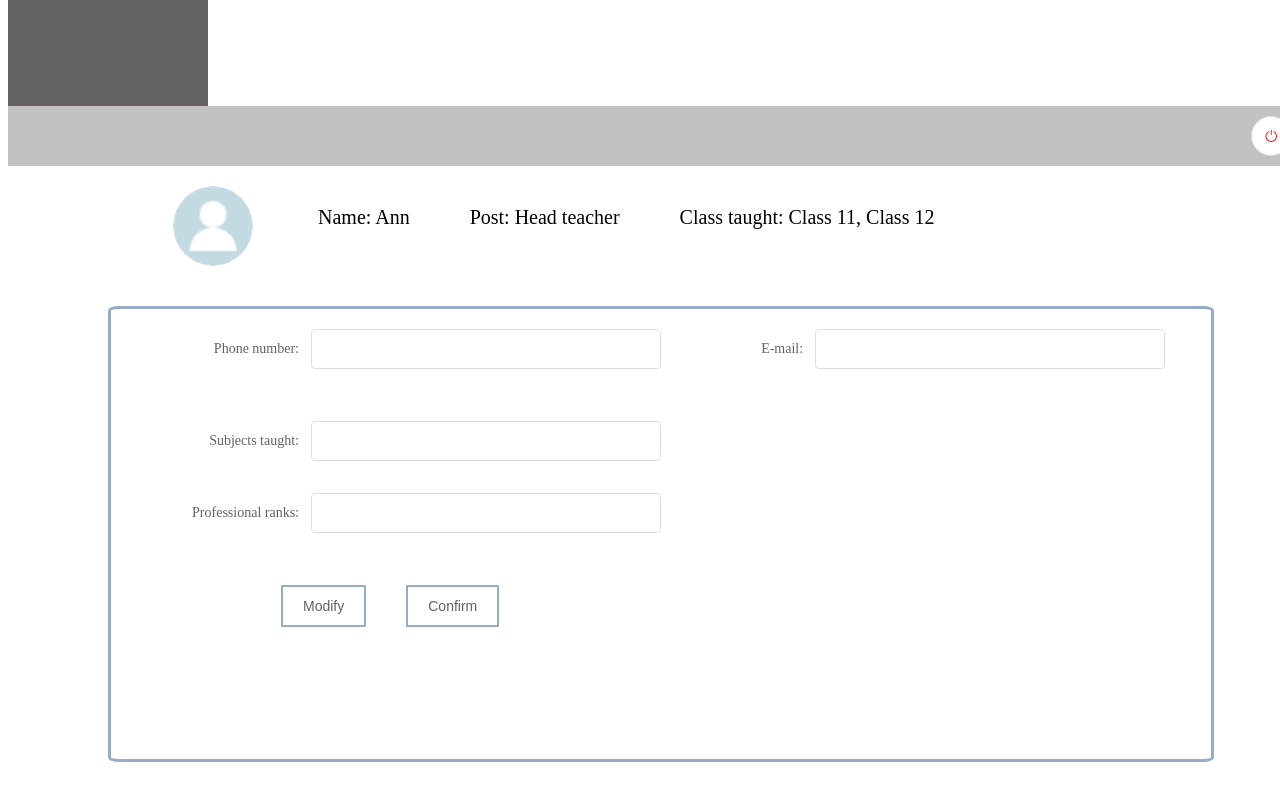
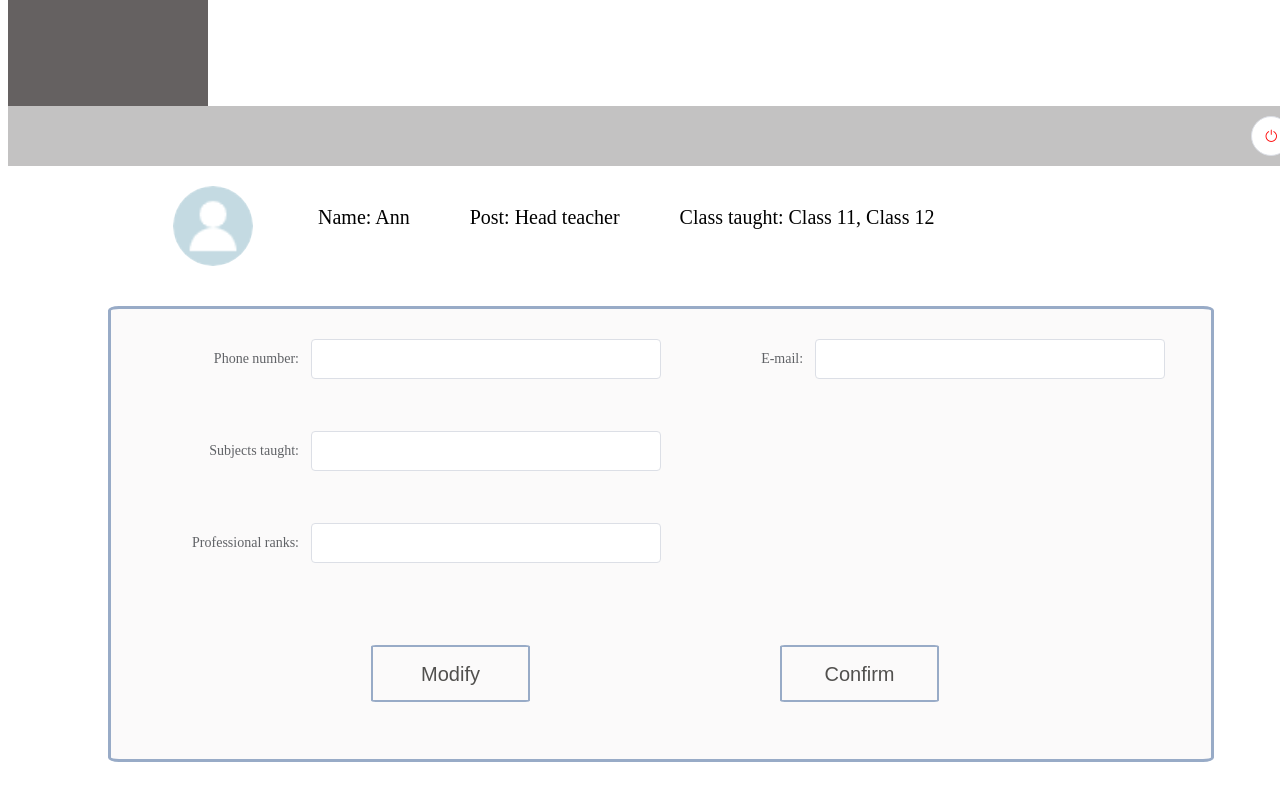
Before and after one commit to 670054933/Web_side, a Vue app: page /#/Information in a window 1280 px wide. Shown: the part 662-1462 px from the top of the page. Built offline with nearby package versions, Linux system fonts and the light colour scheme.

Commit message:
add the title and redesign the form

```diff
--- a/src/views/Information.vue
+++ b/src/views/Information.vue
@@ -11,15 +11,15 @@
           <p class="char">Class taught: {{ classtaught }}</p>
         </div>
         <!--  表单  -->
-        <el-form ref="form" :model="form" label-width="120px">
+        <el-form ref="form" :model="form">
           <el-row>
             <el-col :span="11">
-              <el-form-item label="Phone number:"  label-width="180px">
+              <el-form-item label="Phone number:" label-width="180px">
                 <el-input v-model="form.phoneNO"></el-input>
               </el-form-item>
             </el-col>
             <el-col :span="11">
-              <el-form-item label="E-mail:"  label-width="180px">
+              <el-form-item label="E-mail:" label-width="180px">
                 <el-input v-model="form.email"></el-input>
               </el-form-item>
             </el-col>
@@ -32,8 +32,8 @@
             <el-input v-model="form.profession"></el-input>
           </el-form-item>
           <el-form-item>
-            <el-button>Modify</el-button>
-            <el-button @click="onSubmit">Confirm</el-button>
+            <el-button @click="onModify">Modify</el-button>
+            <el-button @click="onConfirm">Confirm</el-button>
           </el-form-item>
         </el-form>
       </div>
@@ -53,6 +53,12 @@ export default {
   },
   data() {
     return {
+      //title数据
+      name: "Ann",
+      post: "Head teacher",
+      classtaught: "Class 11, Class 12",
+
+      //表单数据
       form: {
         phoneNO: '',
         email: '',
@@ -60,9 +66,6 @@ export default {
         profession: '',
         desc: '',
       },
-      name: "Ann",
-      post: "Head teacher",
-      classtaught: "Class 11, Class 12",
     }
   },
   methods: {
@@ -77,10 +80,12 @@ export default {
         console.log(res)
       })
     },
-    onSubmit() {
+    onModify() {
+      console.log('modify!')
+    },
+    onConfirm() {
       console.log('submit!')
-    }
-    ,
+    },
   },
 }
 ;
@@ -102,9 +107,10 @@ export default {
   height: 700px;
 }
 
-.title{
+.title {
   width: 100%;
   height: 120px;
+
   img {
     width: 80px;
     height: 80px;
@@ -113,6 +119,7 @@ export default {
     padding: 20px 35px;
     float: left;
   }
+
   .char {
     font-size: 20px;
     margin: 40px 30px;
@@ -127,21 +134,32 @@ export default {
   border: 3px solid #98abc7;
   border-radius: 1%;
   margin: 20px 100px 20px 100px;
+  background-color: #fbfafa;
 }
-
+.el-row{
+  margin-top: 30px;
+  height: 60px;
+}
 .el-form-item {
   margin-left: 20px;
-  margin-top: 20px;
+  padding-bottom: 20px;
 }
-
 .el-input {
   width: 350px;
   height: 50px;
+  background-color: #fbfafa;
 }
 
 .el-button {
+  height: 57px;
+  width: 159px;
+  background-color: #fbfafa;
+
   border: 2px solid #98abc7;
-  border-radius: 2%;
-  margin: 20px 30px;
+  border-radius: 3%;
+  margin: 30px 240px;
+  //字的大小及颜色
+  font-size: 20px;
+  color: #51504e;
 }
 </style>
```
